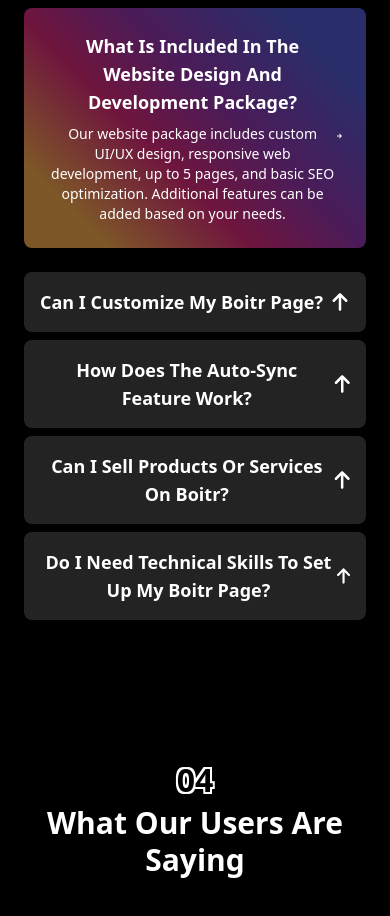
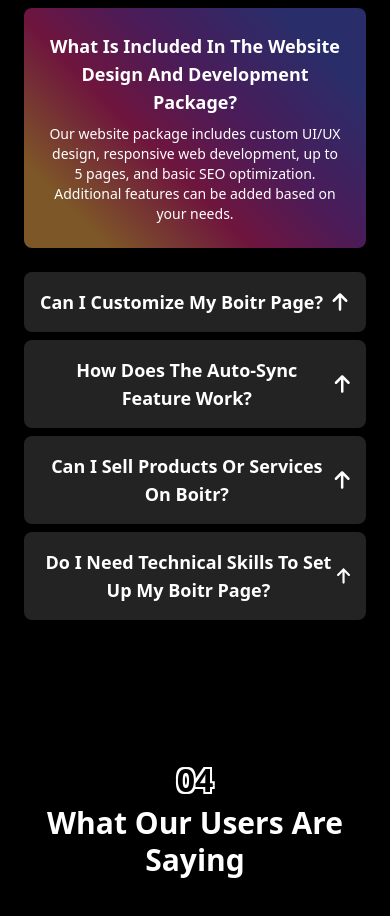
Before and after one commit to Rawan-abdelfattah/landing-bo, a React (Vite) app: page /feature in a window 390 px wide. Shown: the part 5220-6136 px from the top of the page. Built offline with nearby package versions, Linux system fonts and the light colour scheme.

Commit message:
features

```diff
--- a/src/components/feature/FAQ.jsx
+++ b/src/components/feature/FAQ.jsx
@@ -50,7 +50,7 @@
               features can be added based on your needs.
             </p>
           </div>
-          <FaArrowRight className="text-xl mt-[16px]" />
+          <FaArrowRight className="text-xl mt-[16px] hidden md:block" />
         </div>
 
         {faqs.map((faq, index) => (
```
